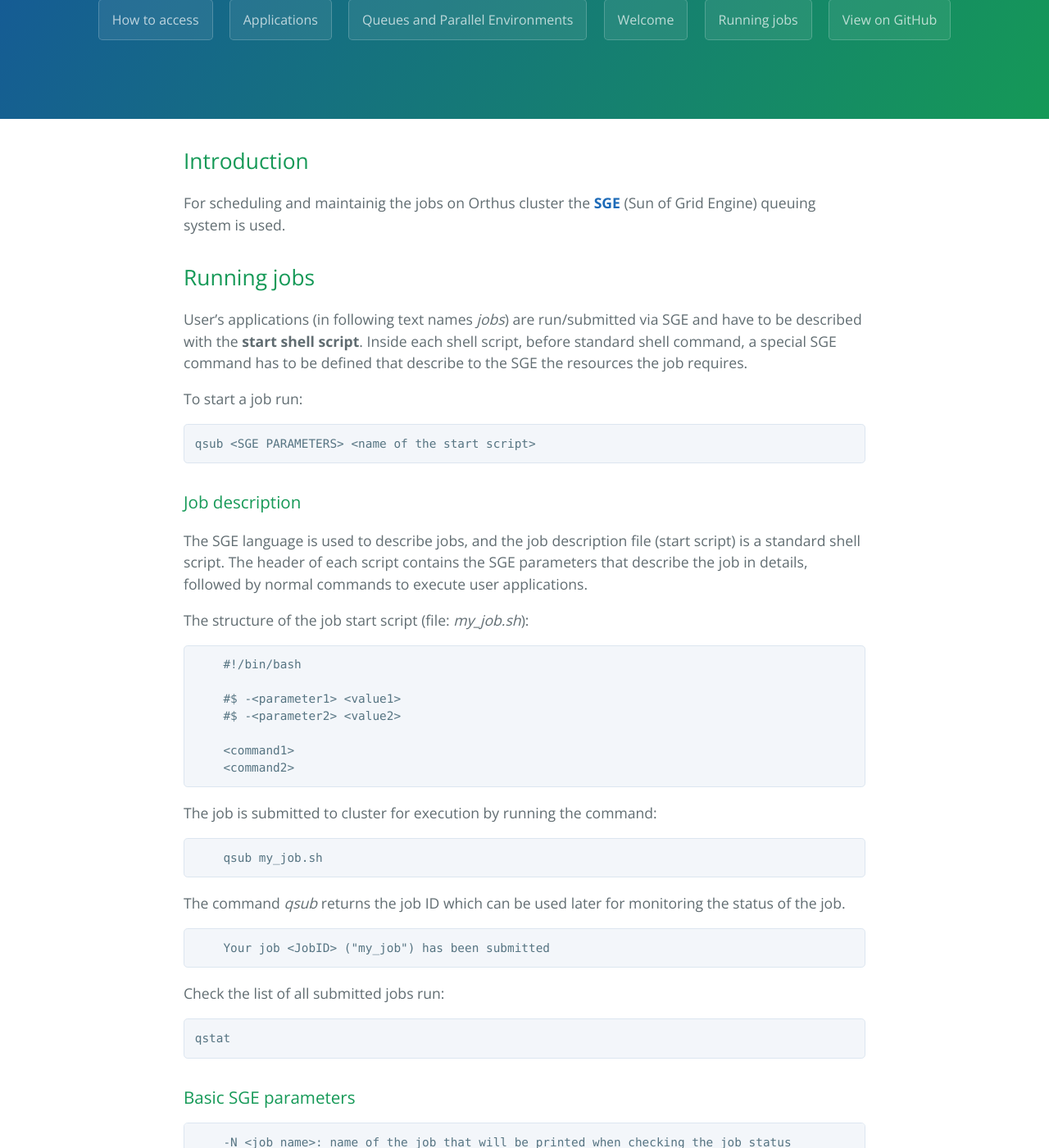
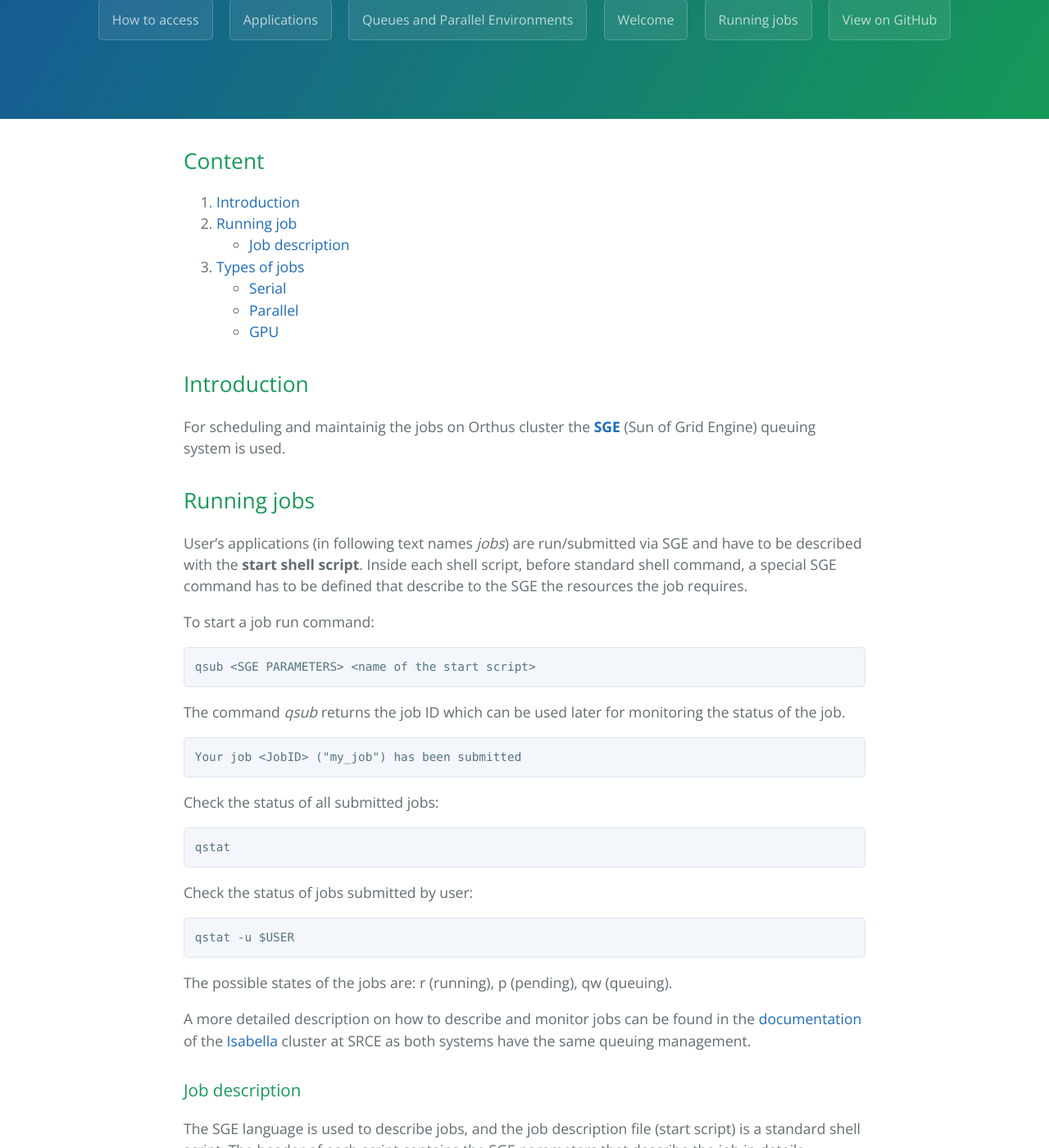
Before and after one commit to HybridScale/orthus, a Jekyll site: the page built from running.md, in a window 1280 px wide and 1400 px high, scrolled down 191 px. Shown: the whole window at 82% size. Built offline with Jekyll 4.4.1, drawn with Linux system fonts in a browser that asks for light colours; some of the changed text lies outside the part shown.

Commit message:
Improve running jobs section

````diff
--- a/running.md
+++ b/running.md
@@ -3,6 +3,16 @@ title: Running jobs
 layout: template
 filename: running
 ---
+
+## Content
+
+1. [Introduction](#introduction)
+2. [Running job](#running-jobs)
+    - [Job description](#job-description)
+3. [Types of jobs](#types-of-jobs)
+    - [Serial](#serial-jobs)
+    - [Parallel](#parallel-jobs)
+    - [GPU](#gpu-jobs)
 
 ## Introduction
 
@@ -12,9 +22,28 @@ For scheduling and maintainig the jobs on Orthus cluster the **[SGE](http://star
 
 User's applications (in following text names *jobs*) are run/submitted via SGE and have to be described with the **start shell script**. Inside each shell script, before standard shell command, a special SGE command has to be defined that describe to the SGE the resources the job requires.
 
-To start a job run:
+To start a job run command:
+```
+qsub <SGE PARAMETERS> <name of the start script>
+```
 
-    qsub <SGE PARAMETERS> <name of the start script>
+The command _qsub_ returns the job ID which can be used later for monitoring the status of the job.
+```
+Your job <JobID> ("my_job") has been submitted
+```
+
+Check the status of all submitted jobs:
+```
+qstat
+```
+Check the status of jobs submitted by user:
+```
+qstat -u $USER
+```
+
+The possible states of the jobs are: r (running), p (pending), qw (queuing).
+
+A more detailed description on how to describe and monitor jobs can be found in the [documentation](https://wiki.srce.hr/display/RKI/Pokretanje+i+upravljanje+poslovima) of the [Isabella](https://www.srce.unizg.hr/isabella/) cluster at SRCE as both systems have the same queuing management.
 
 ### Job description
 
@@ -34,21 +63,10 @@ The structure of the job start script (file: _my_job.sh_):
 The job is submitted to cluster for execution by running the command:
 
 ```
-    qsub my_job.sh
+qsub my_job.sh
 ```
 
-The command _qsub_ returns the job ID which can be used later for monitoring the status of the job.
-```
-    Your job <JobID> ("my_job") has been submitted
-```
-
-Check the list of all submitted jobs run:
-```
-qstat
-```
-
-
-### Basic SGE parameters
+The basic SGE parameters for describing the jobs are:
 ```
     -N <job name>: name of the job that will be printed when checking the job status
     -o <file name>: file to which the standard output will be redirected (the standard output to the terminal will be printed into this file)
@@ -60,7 +78,7 @@ qstat
     -V: SGE will transfer all current environment variable to the job
 ```
 
-## Type of jobs
+## Types of jobs
 
 ### Serial jobs
 
````
